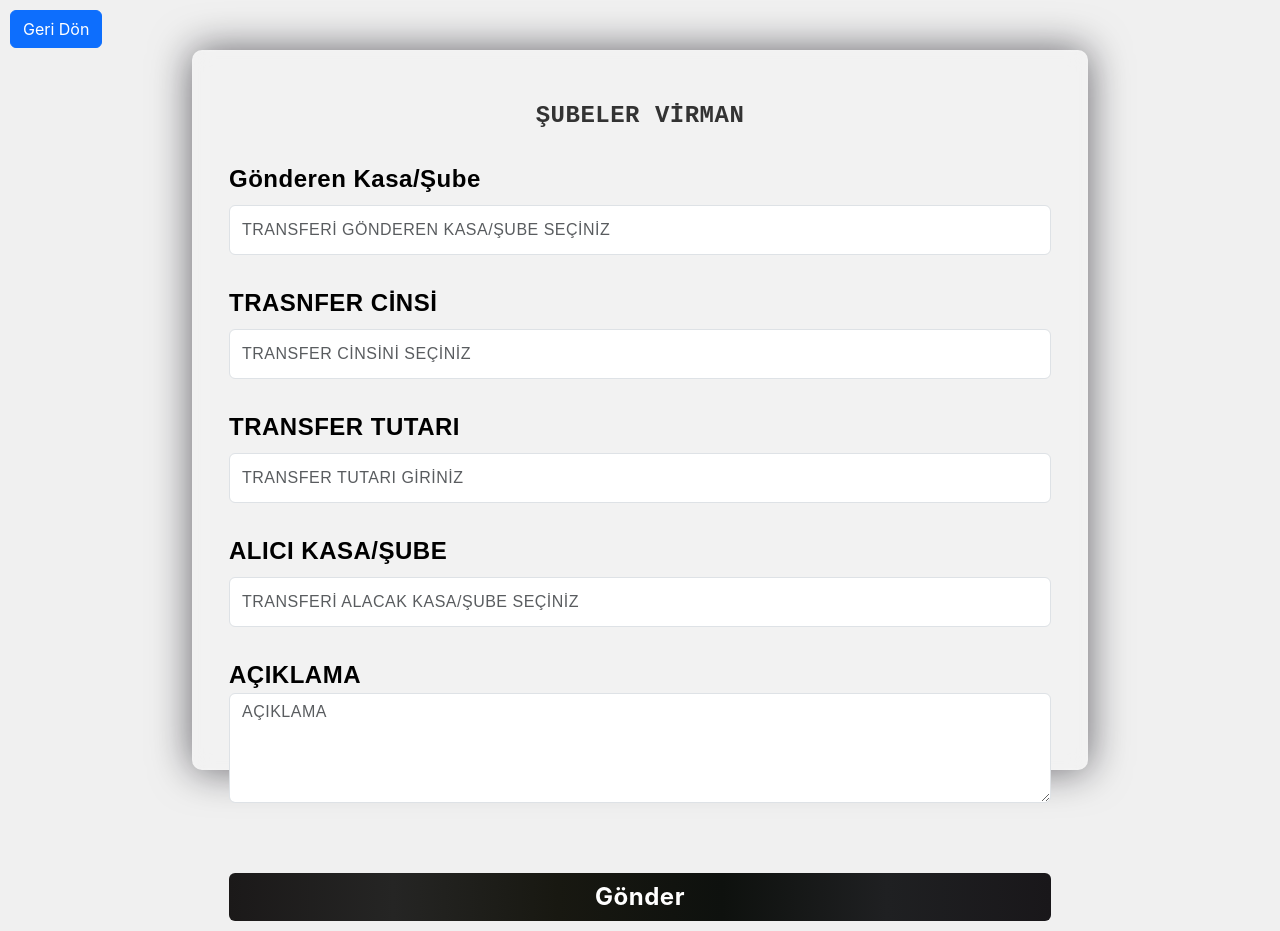
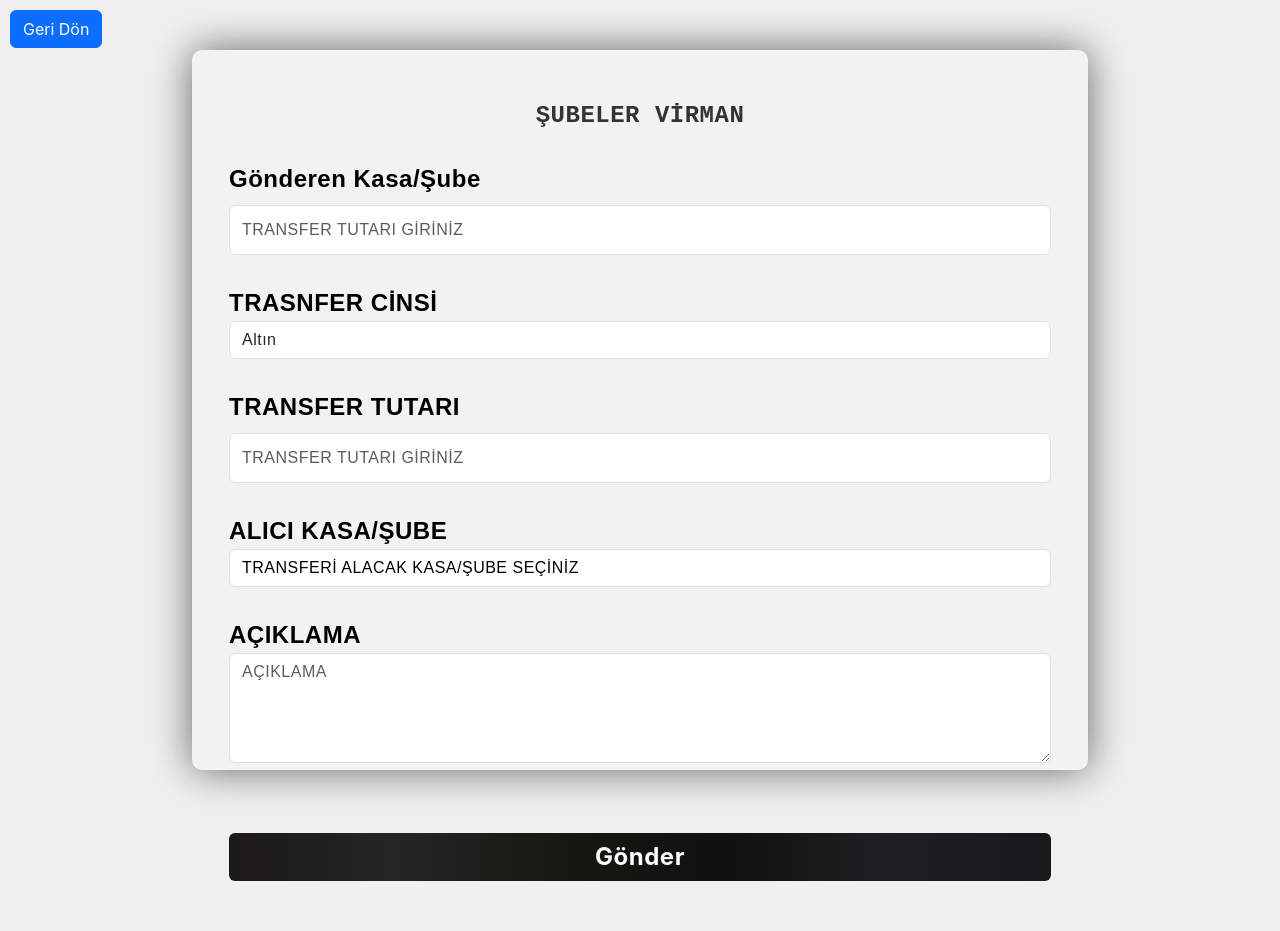
Before and after one commit to ylmgrbzz/jewelerProject, a React (Create React App) app: page /subelerVirman in a window 1280 px wide. After the commit the page ends 891 px from the top, so only its background shows below. Built offline with nearby package versions, Linux system fonts and the light colour scheme.

Commit message:
kasa vade

```diff
--- a/src/components/Rapor/Rapor.jsx
+++ b/src/components/Rapor/Rapor.jsx
@@ -34,22 +34,18 @@ const Rapor = () => {
 
   useEffect(() => {
     const filteredTableData = tableData.filter((row) => {
-      // Check if the properties exist before accessing them
       const kaydedenKisi = row.kaydedenKisi
         ? row.kaydedenKisi.toLowerCase()
         : "";
       const firma = row.firma ? row.firma.toLowerCase() : "";
       const gider_turu = row.gider_turu ? row.gider_turu.toLowerCase() : "";
       const createdAt = row.createdAt ? row.createdAt : "";
-      const aciklama = row.aciklama ? row.aciklama.toLowerCase() : "";
 
-      // Implement your filtering logic here
       return (
         kaydedenKisi.includes(kaydedenKisiFilter.toLowerCase()) &&
         firma.includes(firmaFilter.toLowerCase()) &&
         gider_turu.includes(giderTipFilter.toLowerCase()) &&
-        createdAt.includes(tarihFilter) &&
-        aciklama.includes(giderFilter.toLowerCase())
+        createdAt.includes(tarihFilter)
       );
     });
 
@@ -91,6 +87,8 @@ const Rapor = () => {
                   onChange={(e) => setGiderTipFilter(e.target.value)}
                 />
               </th>
+              <th>GİDER</th>
+
               <th>
                 TARİH
                 <input
@@ -99,7 +97,6 @@ const Rapor = () => {
                   value={tarihFilter}
                 />
               </th>
-              <th>GİDER</th>
             </tr>
           </thead>
           <tbody>
@@ -114,8 +111,8 @@ const Rapor = () => {
                 <tr key={index}>
                   <td>{row?.user?.name}</td>
                   <td>{row.gider_turu}</td>
+                  <td>{row.tutar + " " + row.kur}</td>
                   <td>{formattedDate}</td>
-                  <td>{row.tutar + " " + row.kur}</td>
                 </tr>
               );
             })}
--- a/src/components/SubelerVirman/SubelerVirman.jsx
+++ b/src/components/SubelerVirman/SubelerVirman.jsx
@@ -1,43 +1,112 @@
 import "./SubelerVirman.css";
 import React, { useEffect, useState } from "react";
-import { useNavigate } from "react-router-dom";
+import { Link } from "react-router-dom";
+import axios from "axios";
 
 const SubelerVirman = () => {
-  const navigate = useNavigate();
+  const [kasaList, setKasaList] = useState([]);
+
   const [formData, setFormData] = useState({
     gonderenKasa: "",
-    transferCinsi: "",
+    transfer_cinsi: "",
     transfer: "",
     alici: "",
     aciklama: "",
+    type: "virman",
+    type2: "transfer",
   });
 
   const handleInputChange = (e) => {
     const { name, value } = e.target;
+
+    const isNumeric = /^[0-9]*$/;
+
+    if (name === "transfer") {
+      if (!isNumeric.test(value)) {
+        console.error(
+          `Invalid input for ${name}. Please enter a valid number.`
+        );
+        return;
+      }
+    }
+
     setFormData({
       ...formData,
       [name]: value,
     });
   };
 
-  const handleSubmit = (e) => {
+  useEffect(() => {
+    const fetchKasa = async () => {
+      try {
+        const accessToken = localStorage.getItem("accessToken");
+
+        if (!accessToken) {
+          console.error("Access token is missing");
+          return;
+        }
+
+        const response = await axios.get(
+          "http://52.29.240.45:3001/v1/kasaKullaniciListele",
+          {
+            headers: {
+              Authorization: `Bearer ${accessToken}`,
+            },
+          }
+        );
+        setKasaList(response.data);
+      } catch (error) {
+        console.error("Error fetching customer list:", error);
+      }
+    };
+
+    fetchKasa();
+  }, []);
+
+  const handleSubmit = async (e) => {
     e.preventDefault();
-    console.log(formData);
-  };
 
-  const backToPage = () => {
-    navigate("/jeweler");
+    if (
+      formData.gonderenKasa &&
+      formData.transfer_cinsi &&
+      formData.transfer &&
+      formData.alici &&
+      formData.aciklama
+    ) {
+      try {
+        const response = await axios.post(
+          "http://52.29.240.45:3001/v1/islemOlustur",
+          {
+            ...formData,
+            customerId: formData.musteriListele,
+          }
+        );
+
+        console.log("Form submitted:", response.data);
+        window.alert("Form başarıyla gönderildi.");
+        setFormData({
+          gonderenKasa: "",
+          transfer_cinsi: "",
+          transfer: "",
+          alici: "",
+          aciklama: "",
+          type: "virman",
+          type2: "transfer",
+        });
+      } catch (error) {
+        console.error("Error submitting form:", error);
+        window.alert("Lütfen Tüm Değerleri Doğru Giriniz");
+      }
+    } else {
+      window.alert("Lütfen Tüm Değerleri Doğru Giriniz  ");
+    }
   };
 
   return (
     <div>
-      <a
-        onClick={backToPage()}
-        href="#"
-        class="btn btn-primary back-subelerButton"
-      >
+      <Link to="/jeweler" className="btn btn-primary back-button">
         Geri Dön
-      </a>
+      </Link>
       <form
         style={{ width: "70%", height: "90%", marginTop: "10px" }}
         method="post"
@@ -54,12 +123,12 @@ const SubelerVirman = () => {
           </label>
           <input
             type="text"
-            value={formData.gonderenKasa}
+            value={formData.transfer}
             onChange={handleInputChange}
             class="form-control"
-            name="gonderenKasa"
-            id="gonderenKasa"
-            placeholder="TRANSFERİ GÖNDEREN KASA/ŞUBE SEÇİNİZ "
+            name="transfer"
+            id="transfer"
+            placeholder="TRANSFER TUTARI GİRİNİZ"
           />
         </div>
         <div class="form-group">
@@ -69,15 +138,40 @@ const SubelerVirman = () => {
           >
             TRASNFER CİNSİ
           </label>
-          <input
+
+          <select
             type="text"
-            class="form-control"
+            className="form-control"
+            name="transferCinsi"
             value={formData.transferCinsi}
             onChange={handleInputChange}
-            name="transferCinsi"
             id="transferCinsi"
             placeholder="TRANSFER CİNSİNİ SEÇİNİZ"
-          />
+          >
+            <option value="" disabled>
+              Seçiniz
+            </option>
+            <option
+              style={{
+                color: "black",
+                fontWeight: "bold",
+                fontSize: "x-large",
+              }}
+              value="Altin"
+            >
+              Altın
+            </option>
+            <option
+              style={{
+                color: "black",
+                fontWeight: "bold",
+                fontSize: "x-large",
+              }}
+              value="Gümüş"
+            >
+              Gümüş
+            </option>
+          </select>
         </div>
         <div class="form-group">
           <label
@@ -103,15 +197,42 @@ const SubelerVirman = () => {
           >
             ALICI KASA/ŞUBE
           </label>
-          <input
+
+          <select
             type="text"
-            class="form-control"
+            style={{ color: "black" }}
+            className="form-control"
             value={formData.alici}
             onChange={handleInputChange}
             name="alici"
             id="alici"
             placeholder="TRANSFERİ ALACAK KASA/ŞUBE SEÇİNİZ"
-          />
+          >
+            <option
+              style={{
+                color: "black",
+                fontWeight: "bold",
+                fontSize: "x-large",
+              }}
+              value=""
+              disabled
+            >
+              TRANSFERİ ALACAK KASA/ŞUBE SEÇİNİZ{" "}
+            </option>
+            {kasaList.map((kasa) => (
+              <option
+                style={{
+                  color: "black",
+                  fontWeight: "bold",
+                  fontSize: "x-large",
+                }}
+                key={kasa.id}
+                value={kasa.id}
+              >
+                {kasa.name}
+              </option>
+            ))}
+          </select>
         </div>
 
         <div class="form-group">
```
